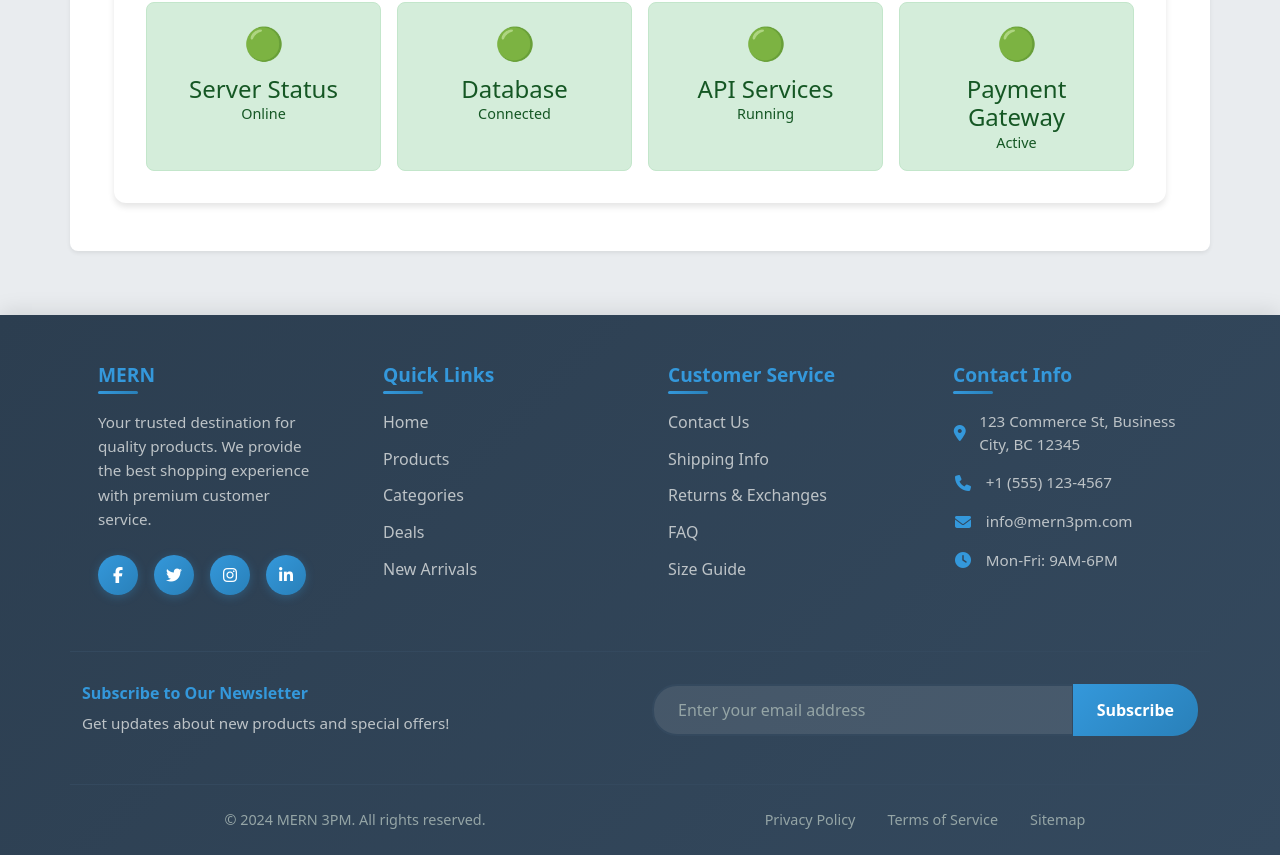
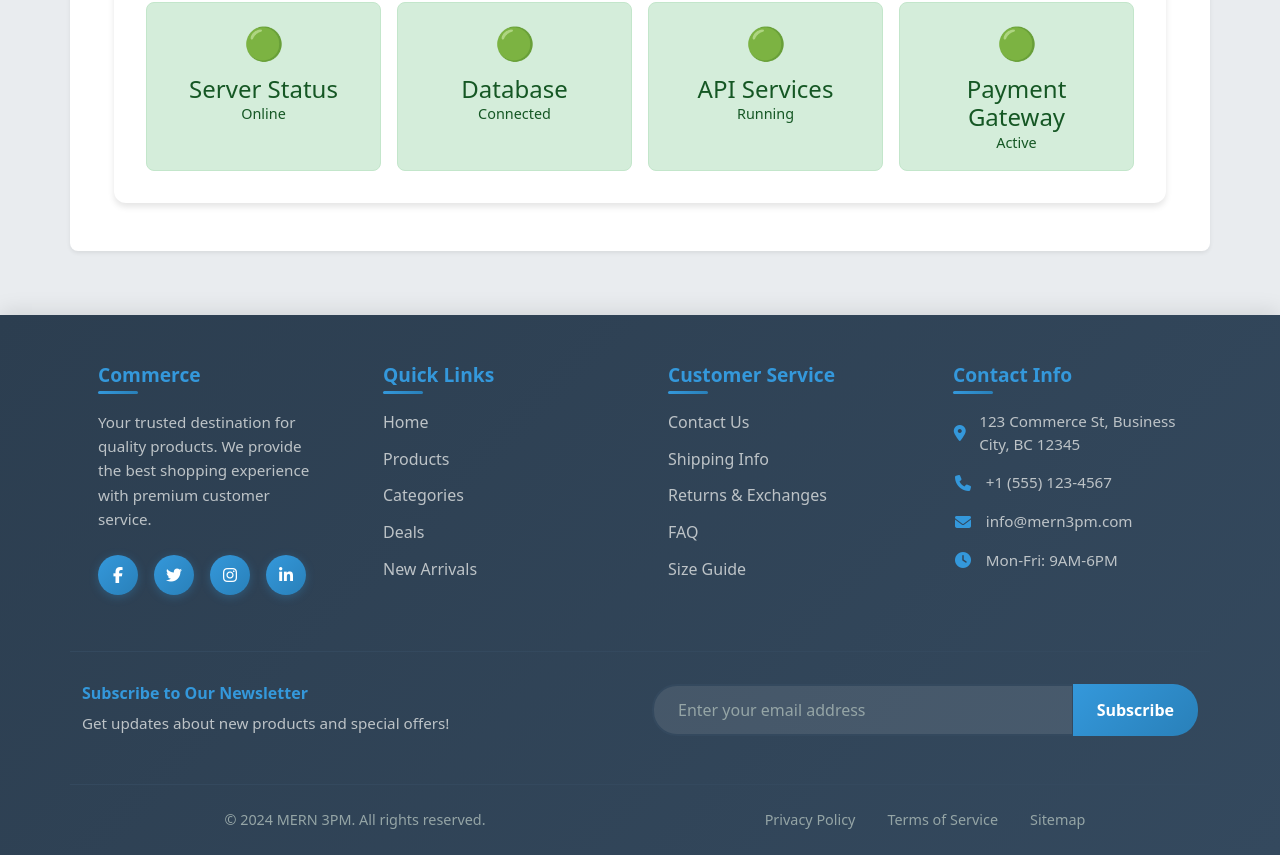
Before and after one commit to tiwvinish/e-commerce-using-mern-, a React (Vite) app in the folder cms-ui/: page / in a window 1280 px wide. Shown: the part 1552-2407 px from the top of the page. Built offline with nearby package versions, Linux system fonts and the light colour scheme.

Commit message:
name change

```diff
--- a/cms-ui/src/components/Footer.jsx
+++ b/cms-ui/src/components/Footer.jsx
@@ -11,7 +11,7 @@ export const Footer = () => {
           {/* Company Information */}
           <Col lg={3} md={6} sm={12} className="mb-4">
             <div className="footer-section">
-              <h5 className="footer-title">MERN </h5>
+              <h5 className="footer-title">Commerce </h5>
               <p className="footer-description">
                 Your trusted destination for quality products. We provide the best shopping experience with premium customer service.
               </p>
```
